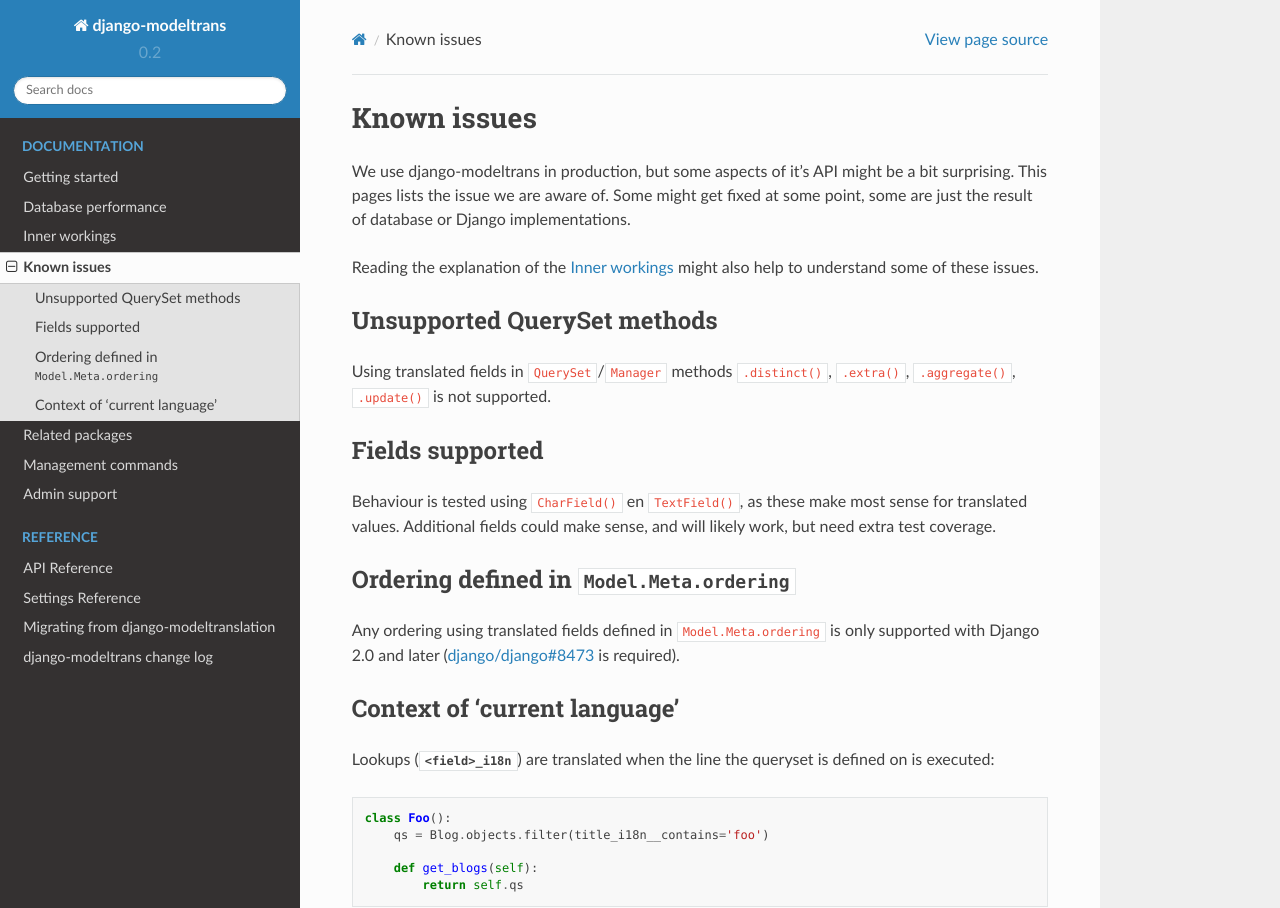
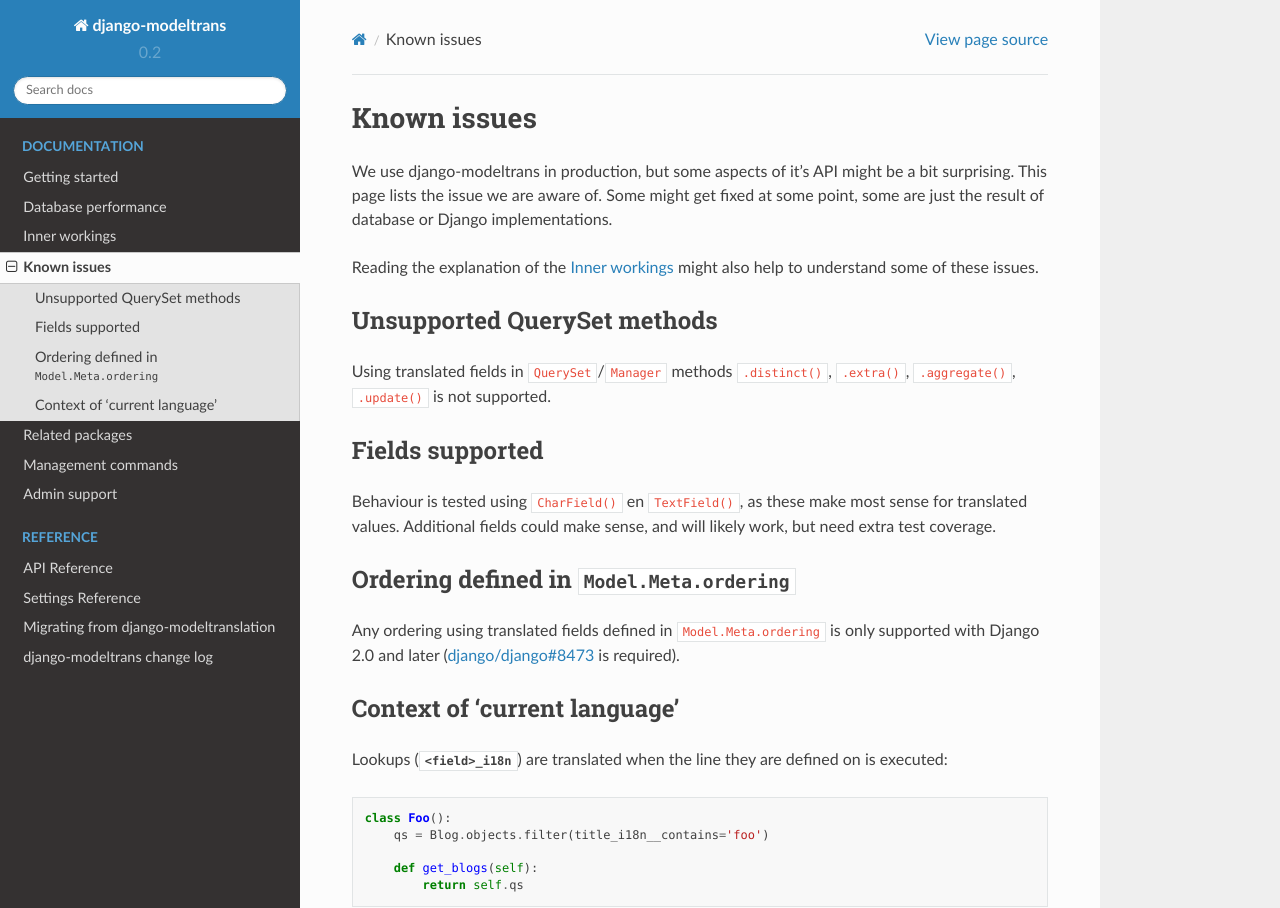
Before and after one commit to zostera/django-modeltrans, a Sphinx documentation site: the page built from docs/pages/known-issues.rst, in a window 1280 px wide and 1244 px high. Shown: the top 908 px of the window. Built offline with Sphinx 7.4.7 and the Read the Docs theme 2.0.0, drawn with Linux system fonts in a browser that asks for light colours.

Commit message:
Fix typos in docs

```diff
--- a/docs/pages/known-issues.rst
+++ b/docs/pages/known-issues.rst
@@ -2,7 +2,7 @@
 ============
 
 We use django-modeltrans in production, but some aspects of it's API might be a bit surprising.
-This pages lists the issue we are aware of.
+This page lists the issue we are aware of.
 Some might get fixed at some point, some are just the result of database or Django implementations.
 
 Reading the explanation of the :ref:`inner_workings` might also help to understand some of these issues.
@@ -27,7 +27,7 @@
 
 Context of 'current language'
 -----------------------------
-Lookups (`<field>_i18n`) are translated when the line the queryset is defined on is executed::
+Lookups (`<field>_i18n`) are translated when the line they are defined on is executed::
 
     class Foo():
         qs = Blog.objects.filter(title_i18n__contains='foo')
```
